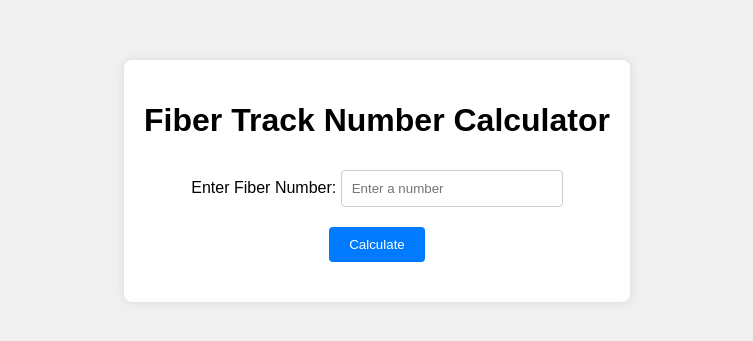
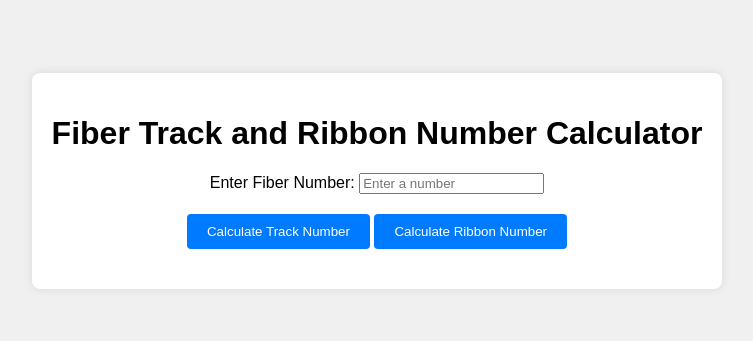
Before and after one commit to Imadyou/OpticalFiberCalculator, a plain HTML site: page index.html in a window 1280 px wide. Shown: the part 219-560 px from the top of the page, without its empty margins (263-1016 px from the left). Drawn offline with Linux system fonts and the light colour scheme.

Commit message:
add Ribbon calculate button and function

```diff
--- a/index.html
+++ b/index.html
@@ -3,17 +3,18 @@
   <head>
     <meta charset="UTF-8" />
     <meta name="viewport" content="width=device-width, initial-scale=1.0" />
-    <title>Fiber Track Number Calculator</title>
+    <title>Fiber Track and Ribbon Number Calculator</title>
     <link rel="stylesheet" href="styles.css" />
   </head>
   <body>
     <div class="container">
-      <h1>Fiber Track Number Calculator</h1>
+      <h1>Fiber Track and Ribbon Number Calculator</h1>
       <div class="input-group">
         <label for="fiberNumber">Enter Fiber Number:</label>
-        <input type="number" id="fiberNumber" placeholder="Enter a number" />
+        <input type="text" id="fiberNumber" placeholder="Enter a number" />
       </div>
-      <button onclick="calculateTrackNumber()">Calculate</button>
+      <button onclick="calculateTrackNumber()">Calculate Track Number</button>
+      <button onclick="calculateRibbonNumber()">Calculate Ribbon Number</button>
       <div id="result"></div>
     </div>
     <script src="script.js"></script>
--- a/script.js
+++ b/script.js
@@ -18,7 +18,6 @@ function calculateTrackNumber() {
   if (fiberNumberInput === "") {
     resultDiv.style.color = "red";
     resultDiv.innerHTML = "Please enter a fiber number.";
-
     return;
   }
 
@@ -41,3 +40,33 @@ function calculateTrackNumber() {
   resultDiv.style.color = "black";
   resultDiv.innerHTML = `The fiber track in the cable is ${trackNumber}.`;
 }
+
+function calculateRibbonNumber() {
+  let fiberNumberInput = document.getElementById("fiberNumber").value;
+  let resultDiv = document.getElementById("result");
+
+  if (fiberNumberInput === "") {
+    resultDiv.style.color = "red";
+    resultDiv.innerHTML = "Please enter a fiber number.";
+    return;
+  }
+
+  let fiberNumber = parseInt(fiberNumberInput);
+
+  if (isNaN(fiberNumber) || fiberNumber <= 0) {
+    resultDiv.style.color = "red";
+    resultDiv.innerHTML = "Please enter a valid positive number.";
+    return;
+  }
+
+  let divisionResult = fiberNumber / 4;
+  let ribbonNumber;
+
+  if (Number.isInteger(divisionResult)) {
+    ribbonNumber = divisionResult;
+  } else {
+    ribbonNumber = Math.ceil(divisionResult);
+  }
+  resultDiv.style.color = "black";
+  resultDiv.innerHTML = `The fiber ribbon number is ${ribbonNumber}.`;
+}
```
